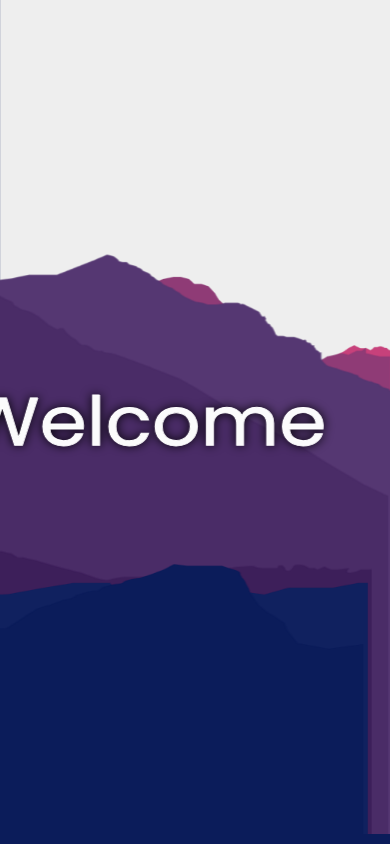
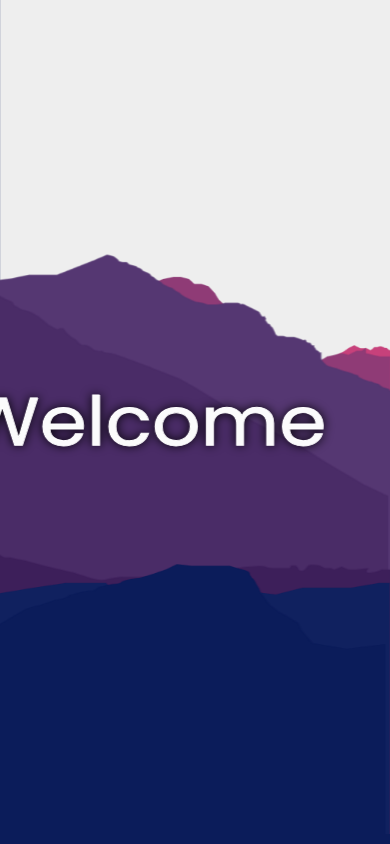
Before and after one commit to Aashish84/portfolio.github.io, a plain HTML site: page index.html in a window 390 px wide. Drawn offline with nearby package versions, Linux system fonts and the light colour scheme.

Commit message:
header background responsive fixed

```diff
--- a/css/header.css
+++ b/css/header.css
@@ -26,6 +26,7 @@ header h1 {
   object-fit: cover;
   z-index: -1;
   overflow: hidden;
+  transform: scaleX(4);
 }
 
 .nine {
@@ -47,13 +48,13 @@ header h1 {
   transform: translateZ(-10px) scale(2);
 }
 .three {
-  transform: translateZ(-2px) scale(1.2);
+  transform: translateZ(-2px) scale(1.2) scaleX(1.1);
 }
 .two {
-  transform: translateZ(-1px) scale(1.1);
+  transform: translateZ(-1px) scale(1.1) scaleX(1.1);
 }
 .one {
-  transform: translateZ(0px) scale(1);
+  transform: translateZ(0px) scale(1) scaleX(1.1);
 }
 
 section {
```
